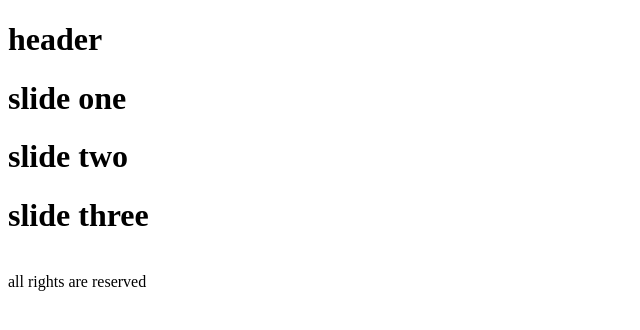
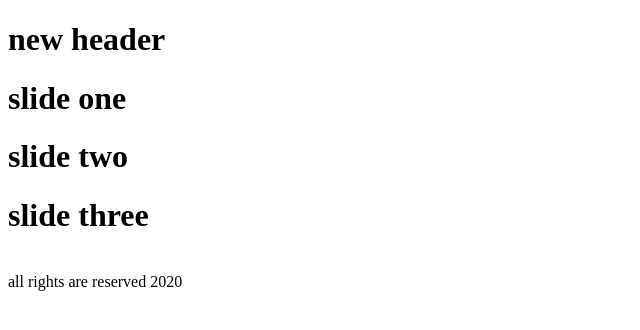
Before and after one commit to FarzanaEbrahimi/git-project-one, a plain HTML site: page index.html in a window 1280 px wide. Shown: the whole page, without its empty margins (0-640 px from the left). Drawn offline with Linux system fonts and the light colour scheme.

Commit message:
changes in main

```diff
--- a/index.html
+++ b/index.html
@@ -7,7 +7,7 @@
 </head>
 <body>
     <header>
-        <h1>header</h1>
+        <h1> new header</h1>
     </header>
     <div class="slider">
         <h1>slide one</h1>
@@ -18,7 +18,7 @@
         <img src="banner.jpg" alt="">
     </div>
     <footer>
-        all rights are reserved
+        all rights are reserved 2020
     </footer>
     <script src="script.js"></script>
 
```
